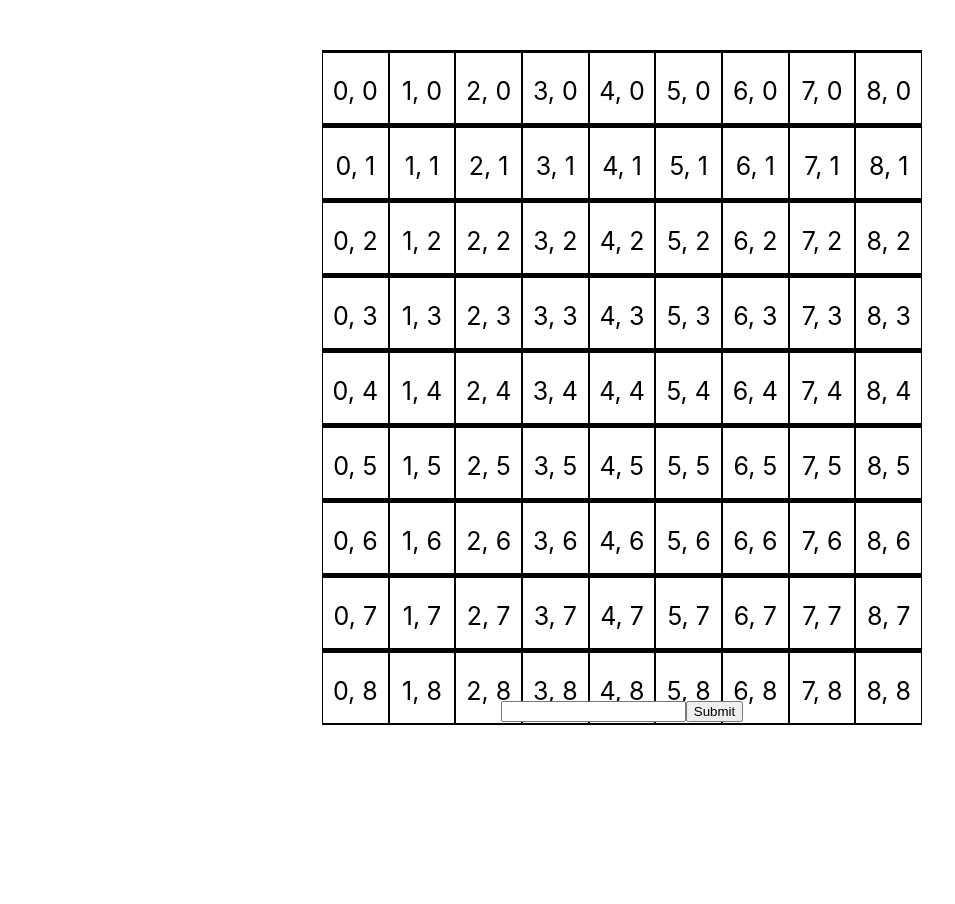
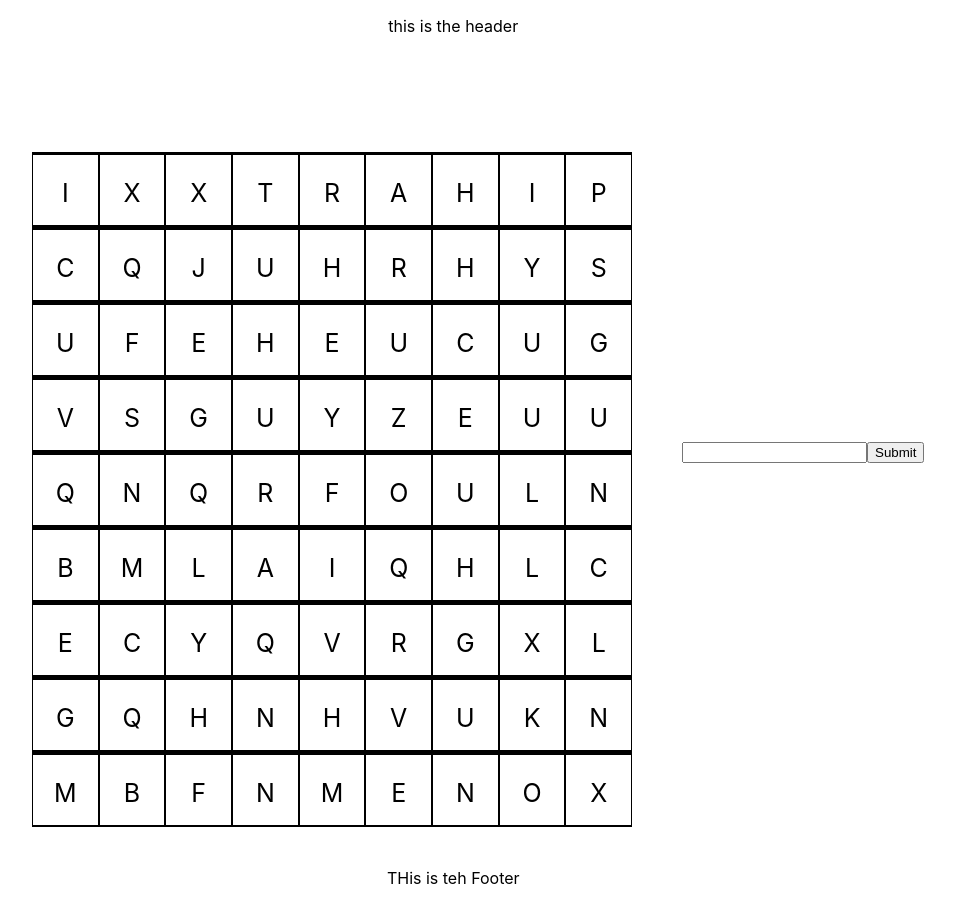
Before and after one commit to willnolin/wordsearch, a React (Create React App) app: page / in a window 1280 px wide. Shown: the whole page, without its empty margins (18-973 px from the left). Before the commit the page ends 800 px from the top, so only its background shows below. Built offline with nearby package versions, Linux system fonts and the light colour scheme.

Commit message:
wordform, word display

```diff
--- a/src/App.css
+++ b/src/App.css
@@ -1,3 +1,41 @@
+.App {
+  display: flex;
+  flex-direction: row;
+  width: 100%
+}
+.header {
+  display:flex;
+  flex-direction: row;
+  justify-content: space-around;
+  align-items: center;
+
+}
+
+.layout-parent {
+
+}
+.layout-children {
+  display: flex;
+  flex-direction: row;
+  min-height: calc(100vh - 20px);
+}
+.board-container {
+  display:flex;
+  flex-direction: column;
+  justify-content: space-around;
+  align-items: center;
+  margin: 50px;
+}
+
+.game-details-container {
+  display:flex;
+  flex-direction: column;
+  justify-content: space-around;
+  align-items: center;
+  margin: 0 auto;
+  width: 100%
+}
+
 .board {
   display: flex;
   flex-direction: column;
@@ -43,3 +81,11 @@
   align-items: center;
 
 }
+
+.footer {
+  display:flex;
+  flex-direction: row;
+  justify-content: space-around;
+  align-items: center;
+
+}
--- a/src/App.js
+++ b/src/App.js
@@ -1,21 +1,43 @@
 import './App.css';
 import Board from './components/Board';
-import WordForm from './components/WordForm';
+
+import Display from './components/Display';
 import { useState } from 'react'
+import Layout from './components/Layout';
 
 
 function App() {
 
-  const words = require('an-array-of-english-words')
-  const [currentWord, setCurrentWord] = useState([])
-
+  const [currentWord, setCurrentWord] = useState([]);
+  const [wordList, setWordList] = useState([]);
+  const [activeSquares, setActiveSquares] = useState([]);
+  const [isActive, setIsActive] = useState(false);
   return (
     <div className="App">
-
-      <Board currentWord={currentWord}
-        setCurrentWord={setCurrentWord} />
-      <WordForm currentWord={currentWord} />
-
+      <Layout>
+        <div className="board-container">
+          <Board
+            currentWord={currentWord}
+            setCurrentWord={setCurrentWord}
+            activeSquares={activeSquares}
+            setActiveSquares={setActiveSquares}
+            isActive={isActive}
+            setIsActive={setIsActive}
+          />
+        </div>
+        <div className="game-details-container">
+          <Display
+            currentWord={currentWord}
+            setCurrentWord={setCurrentWord}
+            wordList={wordList}
+            setWordList={setWordList}
+            activeSquares={activeSquares}
+            setActiveSquares={setActiveSquares}
+            isActive={isActive}
+            setIsActive={setIsActive}
+          />
+        </div>
+      </Layout>
     </div>
   );
 }
--- a/src/components/Board.jsx
+++ b/src/components/Board.jsx
@@ -4,24 +4,10 @@ import RandomLetterRow from './RandomLetterRow'
 
 export default function Board(props) {
 
-  const { currentWord, setCurrentWord } = props;
-  const [activeSquares, setActiveSquares] = useState([]);
-  // const [indices, setIndices] = useState([]);  // x value
-  // const [lettersRows, setLettersRows] = useState([]);  // y value
+  const { currentWord, setCurrentWord, activeSquares, setActiveSquares } = props;
 
   const handleClick = (letter, setIsActive) => {
-    console.log(`Value: ${letter.value}
-    X: ${letter.x}
-    Y: ${letter.y}`)
 
-    //check if the square is already included in the word
-    //if it's the last letter, remove it from teh word, remove coordinates and deactivate
-    //if it is not, no change
-    // else if the square isn't in the word
-    // if it's adjacent, add it to the word, add coordinates and activate the square
-    // if it isn;t adjacent, no change
-    //if there are no letters
-    //add the first letter, add coordinates, activate the square
     if (currentWord.length) {
       if (activeSquares.find((obj, index) => (
         obj.x === letter.x && obj.y === letter.y
@@ -51,44 +37,9 @@ export default function Board(props) {
       setIsActive(true)
       return true;
     }
-    console.log(activeSquares)
-    // if are any letters
-    // if (currentWord.length) {
-    //   const lastRow = lettersRows.length - 1
-    //   const lastIndex = indices.length - 1
-    //   if (lettersRows.includes(row) && indices.includes(index)) {
-    //     if (lettersRows[lastRow] === row && indices[lastIndex] === index) {
-    //       currentWord.splice(currentWord.length - 1, 1);
-    //       indices.splice(lastIndex, 1);
-    //       lettersRows.splice(lastRow, 1);
-    //       setCurrentWord([...currentWord])
-    //       setIndices([...indices])
-    //       setLettersRows([...lettersRows])
-    //       setIsActive(false);
-    //       return true;  // Change
-    //     } else {
-    //       return false;  // Change
-    //     }
-    //   } else {
-    //     if ((Math.abs(row - lettersRows[lastRow]) < 2 &&
-    //       Math.abs(index - indices[lastIndex]) < 2)) {  //adjacent?
-    //       setCurrentWord([...currentWord, letter])
-    //       setIndices([...indices, index])
-    //       setLettersRows([...lettersRows, row])
-    //       setIsActive(true);
-    //       return true; //Change
-    //     } else {
-    //       return false; //change
-    //     }
-    //   }
-    // } else {
-    //   setCurrentWord([letter])
-    //   setIndices([index])
-    //   setLettersRows([row])
-    //   setIsActive(true)
-    //   return true
-    // }
   }
+
+
 
   return (
     <div>
--- /dev/null
+++ b/src/components/Display.jsx
@@ -0,0 +1,29 @@
+import React from 'react'
+import WordForm from './WordForm';
+import WordList from './WordList';
+
+export default function Display(props) {
+
+  const { currentWord, setCurrentWord, wordList, setWordList, activeSquares,
+    setActiveSquares, isActive, setIsActive } = props;
+
+  return (
+    <div className="display-section">
+      <WordForm
+        currentWord={currentWord}
+        setCurrentWord={setCurrentWord}
+        wordList={wordList}
+        setWordList={setWordList}
+        activeSquares={activeSquares}
+        setActiveSquares={setActiveSquares}
+        isActive={isActive}
+        setIsActive={setIsActive}
+      />
+
+      <WordList
+        wordList={wordList}
+        setWordList={setWordList}
+      />
+    </div>
+  )
+}
--- /dev/null
+++ b/src/components/Footer.jsx
@@ -0,0 +1,9 @@
+import React from 'react'
+
+export default function Footer() {
+  return (
+    <div className="footer">
+      <p>THis is teh Footer</p>
+    </div>
+  )
+}
--- /dev/null
+++ b/src/components/Header.jsx
@@ -0,0 +1,9 @@
+import React from 'react'
+
+export default function Header() {
+  return (
+    <div className="header">
+      <p>this is the header</p>
+    </div>
+  )
+}
--- /dev/null
+++ b/src/components/Layout.jsx
@@ -0,0 +1,15 @@
+import React from 'react'
+import Header from './Header'
+import Footer from './Footer'
+
+export default function Layout(props) {
+  return (
+    <div className="layout-parent">
+      <Header />
+      <div className="layout-children">
+        {props.children}
+      </div>
+      <Footer />
+    </div>
+  )
+}
--- a/src/components/RandomLetterRow.jsx
+++ b/src/components/RandomLetterRow.jsx
@@ -39,7 +39,6 @@ export default function RandomLetterRow(props) {
           <Square
             letter={letter}
             index={index}
-            // row={row}
             handleClick={handleClick} />
         ))}
       </div>
--- a/src/components/Square.jsx
+++ b/src/components/Square.jsx
@@ -33,7 +33,8 @@ export default function Square(props) {
     <div className="square" key={index}
       style={{ backgroundColor: color }}
       onClick={() => handleSquare()}>
-      <p className="letter">{`${letter.x}, ${letter.y}`}</p>
+      <p className="letter">{`${letter.value}`}</p>
+      {/* <p className="letter">{`${letter.x}, ${letter.y}`}</p> */}
     </div>
   )
 }
--- a/src/components/WordForm.jsx
+++ b/src/components/WordForm.jsx
@@ -1,11 +1,43 @@
-import React from 'react'
+import React, { useState } from 'react'
 
 export default function WordForm(props) {
-  const { currentWord } = props;
-  const currentWordStr = currentWord.join(' ')
+  const { currentWord, setCurrentWord, wordList, setWordList, activeSquares, setActiveSquares } = props;
+  const currentWordStr = currentWord.join('')
+  const words = require('an-array-of-english-words')
+
+  const checkIfValid = (word) => {
+    const w = word.toLowerCase()
+    console.log(words.filter(d => d === w))
+    if (words.filter(d => d === w).length)
+      return true
+    else
+      return false
+  }
+
+  const handleGuess = (e) => {
+    e.preventDefault();
+    const exists = checkIfValid(currentWordStr)
+    if (exists) {
+      setWordList([...wordList, currentWordStr])
+      handleClear();
+      console.log('The word exists')
+    }
+    else {
+
+      console.log('The word aint here')
+    }
+  }
+  const handleClear = () => {
+    setCurrentWord([])
+    activeSquares.map(square => {
+      square.bg = 'white'
+    })
+    setActiveSquares([])
+  }
+
   return (
     <div className="word-form">
-      <form >
+      <form onSubmit={(e) => handleGuess(e)}>
         <input type="text" id="word" value={currentWordStr} readOnly />
         <button type="submit">Submit</button>
       </form>
--- /dev/null
+++ b/src/components/WordList.jsx
@@ -0,0 +1,12 @@
+import React from 'react'
+
+export default function WordList(props) {
+  const { wordList, setWordList } = props;
+  return (
+    <div>
+      {wordList.map(word => {
+        return <p>{word}</p>
+      })}
+    </div>
+  )
+}
```
